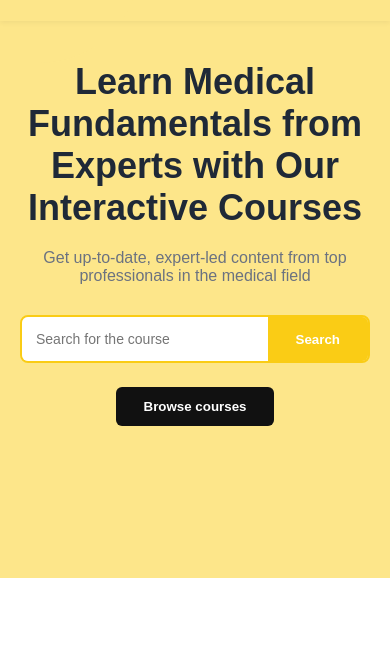
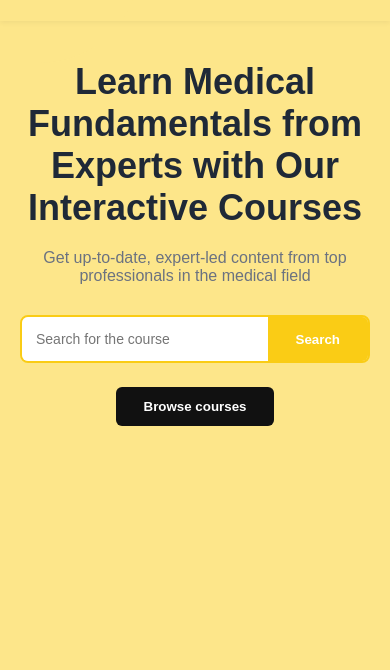
Before and after one commit to AlaaALLOUH/EducationalProj, a plain HTML site: page index.html in a window 390 px wide. Shown: the part 97-767 px from the top of the page. Drawn offline with Linux system fonts and the light colour scheme.

Commit message:
Updating

```diff
--- a/Css/about-us.css
+++ b/Css/about-us.css
@@ -35,5 +35,7 @@
 @media (max-width: 768px) {
   .about-section {
    padding-top: 0px;
+
   }
+
 }
--- a/Css/layout.css
+++ b/Css/layout.css
@@ -46,7 +46,7 @@ img {
     top: 0;
     left: 0;
     width: 100%;
-    height: 80%;
+   min-height: 70%;
     border-radius: 0;
   }
 }
```
